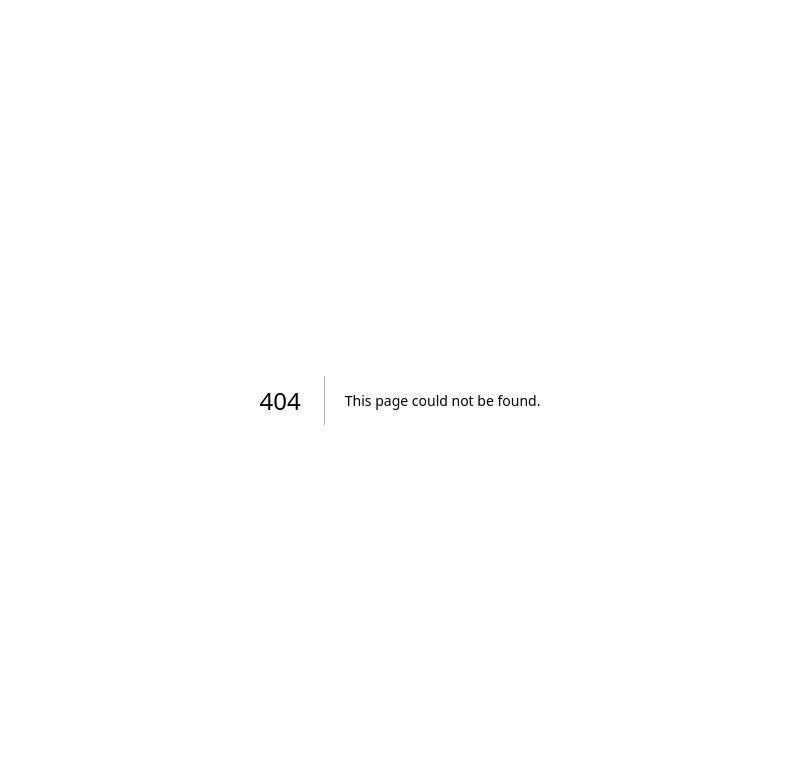
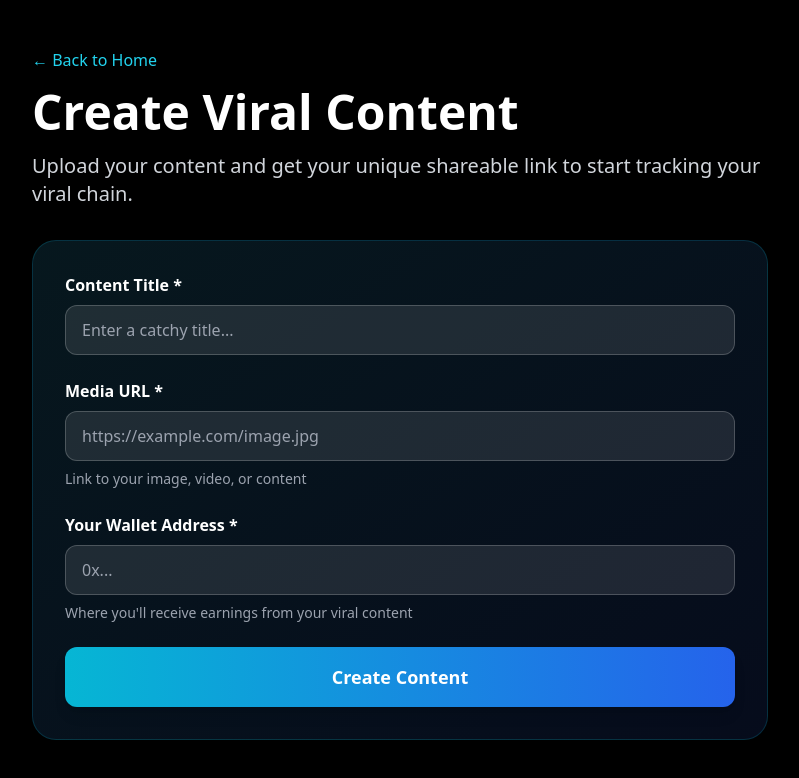
Before and after one commit to kadhirash/hype-chain, a Next.js app: page /create in a window 1280 px wide. Before the commit this address had no page. Shown: the top 778 px of the page, without its empty margins (240-1039 px from the left). Built offline with nearby package versions, Linux system fonts and the light colour scheme.

Commit message:
feat: add create content form with success state (#11)

```diff
--- /dev/null
+++ b/app/create/page.tsx
@@ -0,0 +1,214 @@
+'use client';
+
+import { useState } from 'react';
+import Link from 'next/link';
+
+export default function CreateContentPage() {
+  const [formData, setFormData] = useState({
+    title: '',
+    mediaUrl: '',
+    walletAddress: '',
+  });
+  const [loading, setLoading] = useState(false);
+  const [result, setResult] = useState<any>(null);
+  const [error, setError] = useState('');
+
+  const handleSubmit = async (e: React.FormEvent) => {
+    e.preventDefault();
+    setLoading(true);
+    setError('');
+    setResult(null);
+
+    try {
+      const response = await fetch('/api/content', {
+        method: 'POST',
+        headers: { 'Content-Type': 'application/json' },
+        body: JSON.stringify({
+          title: formData.title,
+          media_url: formData.mediaUrl,
+          creator_wallet: formData.walletAddress,
+          nft_address: '0x' + Math.random().toString(16).substring(2, 15),
+        }),
+      });
+
+      if (!response.ok) {
+        throw new Error('Failed to create content');
+      }
+
+      const data = await response.json();
+      setResult(data);
+    } catch (err) {
+      setError(err instanceof Error ? err.message : 'Something went wrong');
+    } finally {
+      setLoading(false);
+    }
+  };
+
+  const handleCopyLink = () => {
+    if (result?.share?.share_url) {
+      navigator.clipboard.writeText(result.share.share_url);
+      alert('Link copied to clipboard!');
+    }
+  };
+
+  return (
+    <div className="min-h-screen bg-black">
+      <div className="container mx-auto px-4 py-12 max-w-3xl">
+        {/* Header */}
+        <div className="mb-8">
+          <Link href="/" className="text-cyan-400 hover:text-cyan-300 transition mb-4 inline-block">
+            ← Back to Home
+          </Link>
+          <h1 className="text-5xl font-black text-white mb-4">
+            Create Viral Content
+          </h1>
+          <p className="text-xl text-gray-300">
+            Upload your content and get your unique shareable link to start tracking your viral chain.
+          </p>
+        </div>
+
+        {!result ? (
+          /* Form */
+          <form onSubmit={handleSubmit} className="bg-gradient-to-br from-cyan-900/30 to-blue-900/20 backdrop-blur-xl rounded-3xl p-8 border border-cyan-500/20">
+            <div className="space-y-6">
+              {/* Title */}
+              <div>
+                <label htmlFor="title" className="block text-white font-semibold mb-2">
+                  Content Title *
+                </label>
+                <input
+                  type="text"
+                  id="title"
+                  required
+                  value={formData.title}
+                  onChange={(e) => setFormData({ ...formData, title: e.target.value })}
+                  className="w-full px-4 py-3 rounded-xl bg-white/10 border border-white/20 text-white placeholder-gray-400 focus:outline-none focus:ring-2 focus:ring-cyan-500 focus:border-transparent"
+                  placeholder="Enter a catchy title..."
+                />
+              </div>
+
+              {/* Media URL */}
+              <div>
+                <label htmlFor="mediaUrl" className="block text-white font-semibold mb-2">
+                  Media URL *
+                </label>
+                <input
+                  type="url"
+                  id="mediaUrl"
+                  required
+                  value={formData.mediaUrl}
+                  onChange={(e) => setFormData({ ...formData, mediaUrl: e.target.value })}
+                  className="w-full px-4 py-3 rounded-xl bg-white/10 border border-white/20 text-white placeholder-gray-400 focus:outline-none focus:ring-2 focus:ring-cyan-500 focus:border-transparent"
+                  placeholder="https://example.com/image.jpg"
+                />
+                <p className="text-gray-400 text-sm mt-2">
+                  Link to your image, video, or content
+                </p>
+              </div>
+
+              {/* Wallet Address */}
+              <div>
+                <label htmlFor="walletAddress" className="block text-white font-semibold mb-2">
+                  Your Wallet Address *
+                </label>
+                <input
+                  type="text"
+                  id="walletAddress"
+                  required
+                  value={formData.walletAddress}
+                  onChange={(e) => setFormData({ ...formData, walletAddress: e.target.value })}
+                  className="w-full px-4 py-3 rounded-xl bg-white/10 border border-white/20 text-white placeholder-gray-400 focus:outline-none focus:ring-2 focus:ring-cyan-500 focus:border-transparent"
+                  placeholder="0x..."
+                />
+                <p className="text-gray-400 text-sm mt-2">
+                  Where you'll receive earnings from your viral content
+                </p>
+              </div>
+
+              {/* Error */}
+              {error && (
+                <div className="bg-red-500/20 border border-red-500/50 rounded-xl p-4">
+                  <p className="text-red-200">{error}</p>
+                </div>
+              )}
+
+              {/* Submit Button */}
+              <button
+                type="submit"
+                disabled={loading}
+                className="w-full px-8 py-4 bg-gradient-to-r from-cyan-500 to-blue-600 hover:from-cyan-600 hover:to-blue-700 disabled:from-gray-500 disabled:to-gray-600 text-white rounded-xl font-bold text-lg transition-all duration-200 shadow-lg hover:shadow-cyan-500/50 hover:scale-105 disabled:scale-100 disabled:cursor-not-allowed"
+              >
+                {loading ? 'Creating...' : 'Create Content'}
+              </button>
+            </div>
+          </form>
+        ) : (
+          /* Success Result */
+          <div className="bg-gradient-to-br from-green-900/30 to-cyan-900/20 backdrop-blur-xl rounded-3xl p-8 border border-green-500/30">
+            <div className="text-center mb-6">
+              <div className="text-5xl mb-4">✅</div>
+              <h2 className="text-3xl font-bold text-white mb-2">
+                Content Created Successfully!
+              </h2>
+              <p className="text-gray-300">
+                Your viral tracking has begun. Share this link to start building your chain.
+              </p>
+            </div>
+
+            {/* Share Link */}
+            <div className="bg-black/30 rounded-xl p-6 mb-6">
+              <label className="block text-cyan-300 font-semibold mb-2">
+                Your Shareable Link:
+              </label>
+              <div className="flex gap-2">
+                <input
+                  type="text"
+                  readOnly
+                  value={result.share.share_url}
+                  className="flex-1 px-4 py-3 rounded-lg bg-white/10 border border-white/20 text-white"
+                />
+                <button
+                  onClick={handleCopyLink}
+                  className="px-6 py-3 bg-cyan-500 hover:bg-cyan-600 text-white rounded-lg font-semibold transition"
+                >
+                  Copy
+                </button>
+              </div>
+            </div>
+
+            {/* Content Info */}
+            <div className="grid md:grid-cols-2 gap-4 mb-6">
+              <div>
+                <p className="text-gray-400 text-sm">Content ID</p>
+                <p className="text-white font-mono text-sm">{result.content.id}</p>
+              </div>
+              <div>
+                <p className="text-gray-400 text-sm">NFT Address</p>
+                <p className="text-white font-mono text-sm truncate">{result.content.nft_address}</p>
+              </div>
+            </div>
+
+            {/* Actions */}
+            <div className="flex gap-4">
+              <button
+                onClick={() => {
+                  setResult(null);
+                  setFormData({ title: '', mediaUrl: '', walletAddress: '' });
+                }}
+                className="flex-1 px-6 py-3 bg-white/10 hover:bg-white/20 text-white rounded-xl font-semibold transition"
+              >
+                Create Another
+              </button>
+              <Link
+                href={`/content/${result.content.id}`}
+                className="flex-1 px-6 py-3 bg-gradient-to-r from-cyan-500 to-blue-600 hover:from-cyan-600 hover:to-blue-700 text-white rounded-xl font-semibold transition text-center"
+              >
+                View Content
+              </Link>
+            </div>
+          </div>
+        )}
+      </div>
+    </div>
+  );
+}
```
